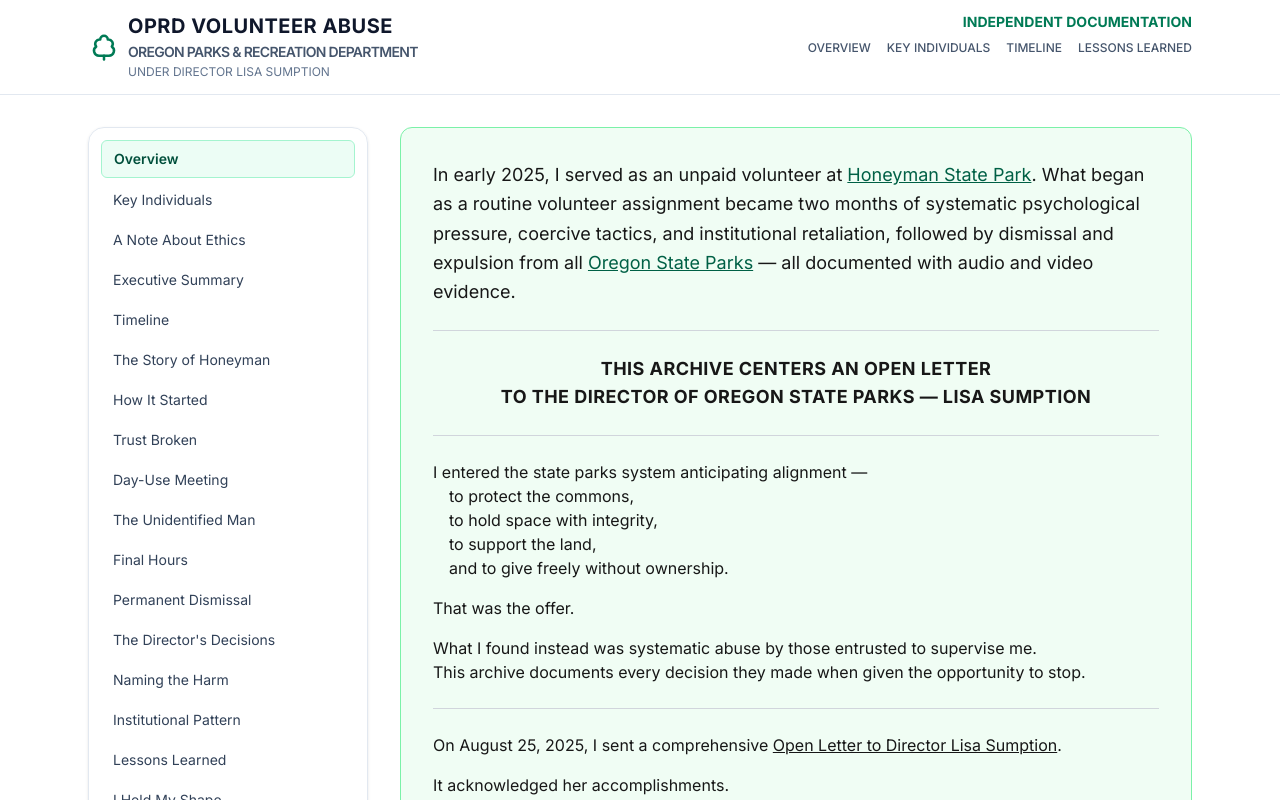
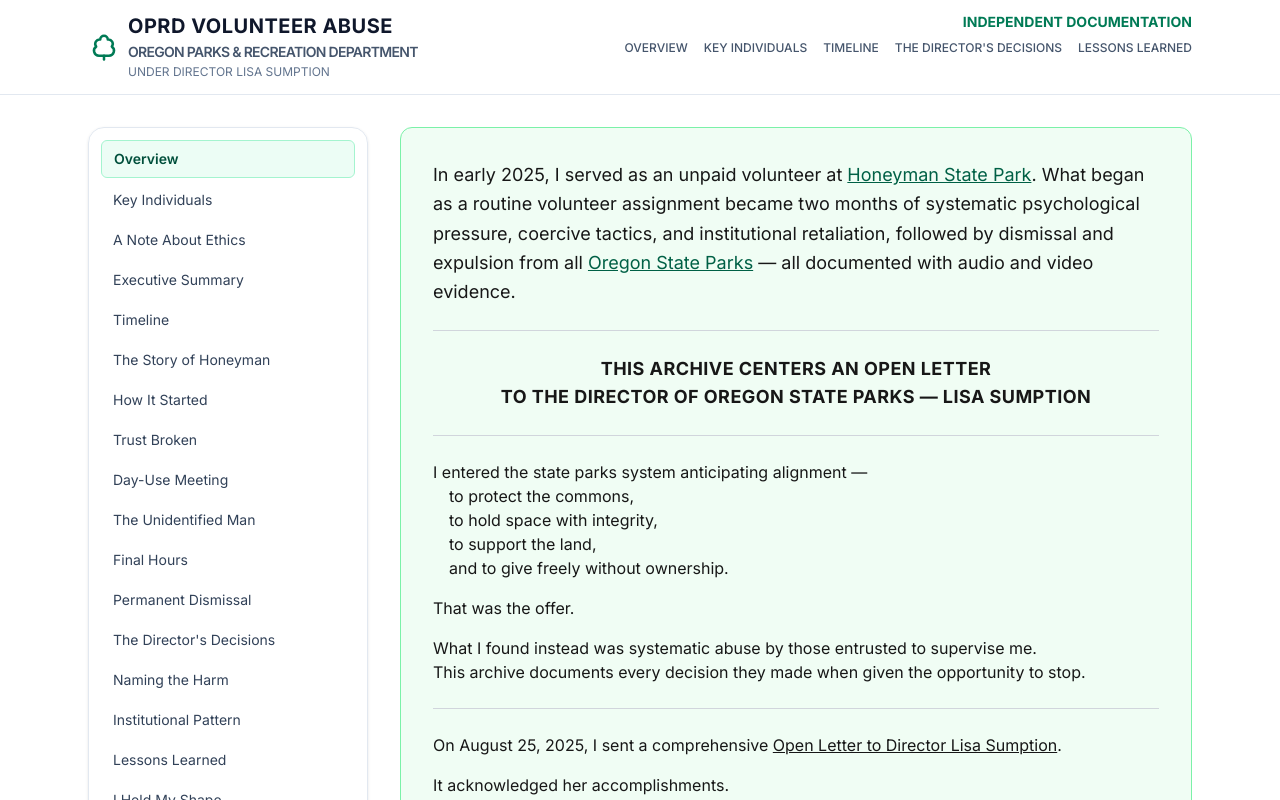
Before and after one commit to rswfire/rswfire.oprd, a Next.js app: page / in a window 1280 px wide. Shown: the top 800 px of the page. Built offline with nearby package versions, Linux system fonts and the light colour scheme.

Commit message:
Polishing the Archive

```diff
--- a/components/Header.tsx
+++ b/components/Header.tsx
@@ -46,6 +46,9 @@ export default function Header() {
                             <Link href="/timeline" className="hover:text-black">
                                 TIMELINE
                             </Link>
+                            <Link href="/lisa-sumption" className="hover:text-black">
+                                THE DIRECTOR'S DECISIONS
+                            </Link>
                             <Link href="/lessons-learned" className="hover:text-black">
                                 LESSONS LEARNED
                             </Link>
```
